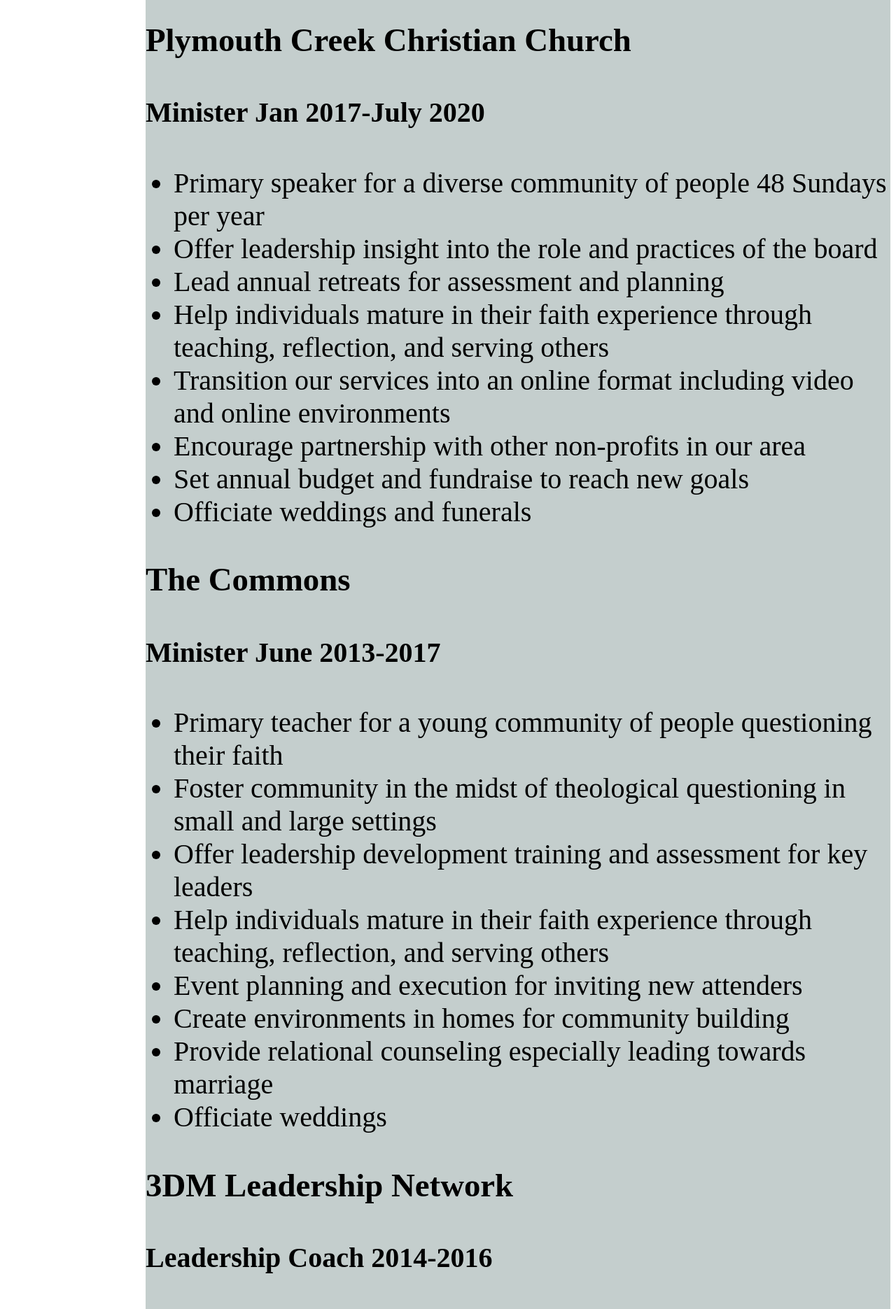
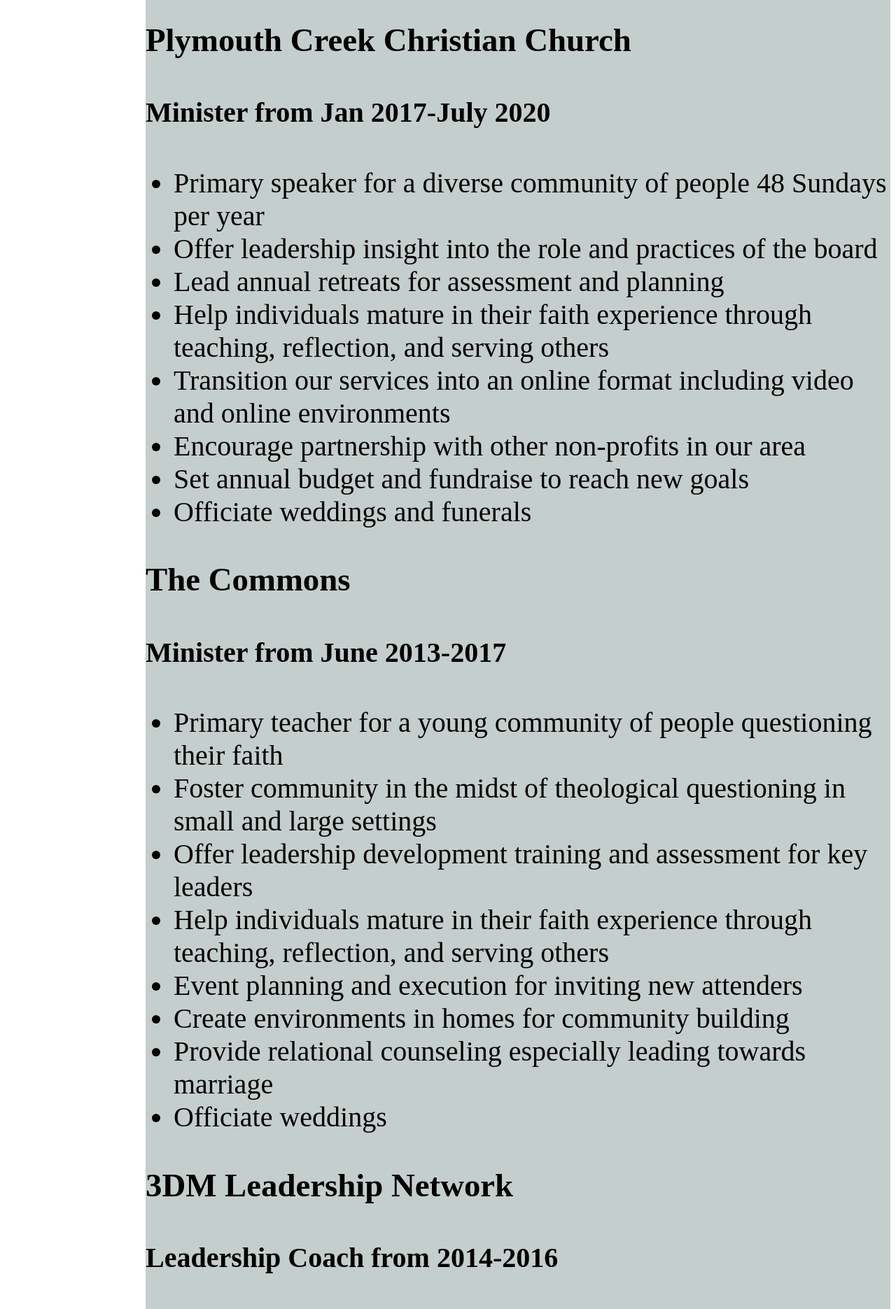
Before and after one commit to MarkKeeler/MarkKeeler.github.io, a plain HTML site: page index.html in a window 1280 px wide. Shown: the part 440-2311 px from the top of the page at 70% size. Drawn offline with Linux system fonts and the light colour scheme.

Commit message:
Update index.html

```diff
--- a/index.html
+++ b/index.html
@@ -28,7 +28,7 @@
       <h3>Plymouth Creek Christian Church</h3>
       <div class="supporting-container">
         <div class="title-date">
-		<h4>Minister Jan 2017-July 2020</h4>
+		<h4>Minister from Jan 2017-July 2020</h4>
 	</div>
 	<div class="support-details">
 		<ul>
@@ -47,7 +47,7 @@
       <h3>The Commons</h3>
       <div class="supporting-container">
         <div class="title-date">
-		<h4>Minister June 2013-2017</h4>
+		<h4>Minister from June 2013-2017</h4>
 	</div>
 	<div class="support-details">
 		<ul>
@@ -66,7 +66,7 @@
       <h3>3DM Leadership Network</h3>
       <div class="supporting-container">
         <div class="title-date">
-		<h4>Leadership Coach 2014-2016</h4>
+		<h4>Leadership Coach from 2014-2016</h4>
 	</div>
 	<div class="support-details">
 		<ul>
@@ -82,7 +82,7 @@
       <h3>Nokomis East Neighborhood Association</h3>
       <div class="supporting-container">
         <div class="title-date">
-		<h4>Volunteer Board Member 2014-2017</h4>
+		<h4>Volunteer Board Member from 2014-2017</h4>
 	</div>
 	<div class="support-details">
 		<ul>
```
